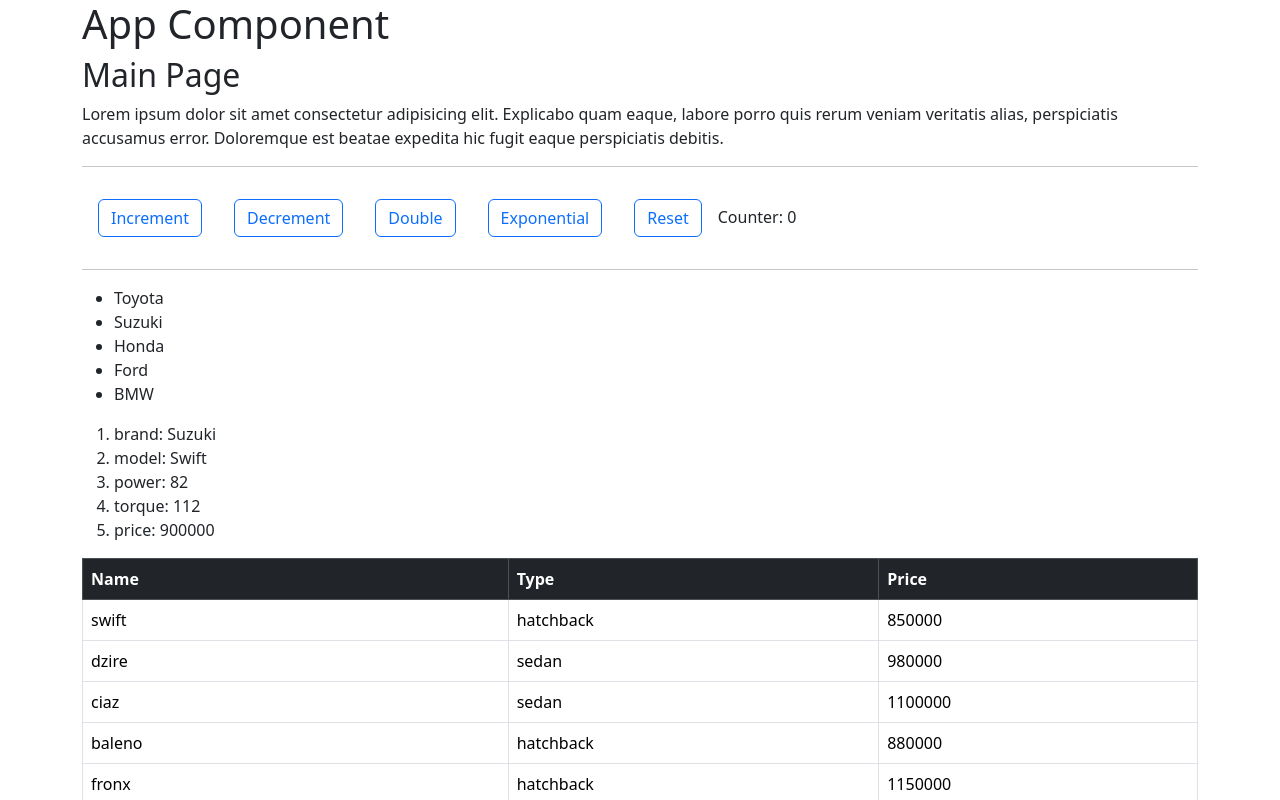
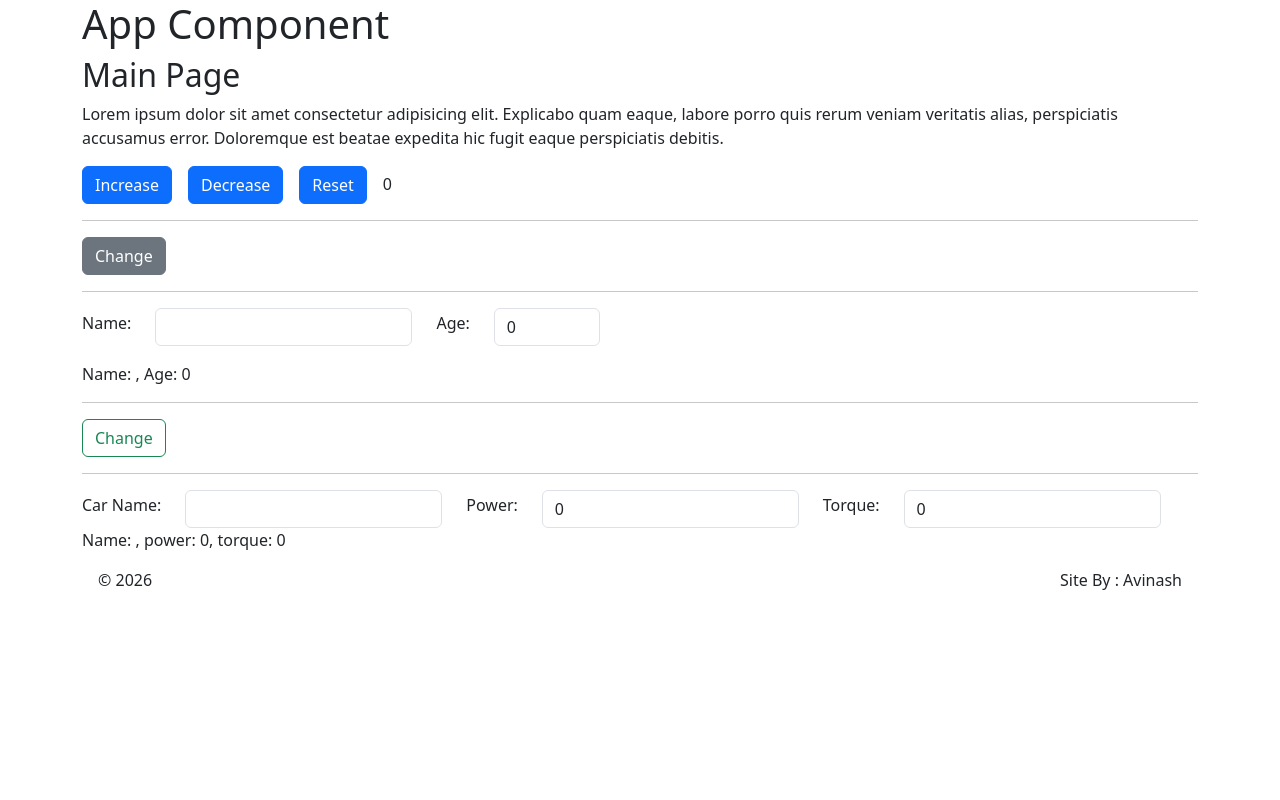
Before and after one commit to avimalhotra/react-feb26, a React (Vite) app: page / in a window 1280 px wide. Shown: the top 800 px of the page. Built offline with nearby package versions, Linux system fonts and the light colour scheme.

Commit message:
useStates

```diff
--- a/src/App.jsx
+++ b/src/App.jsx
@@ -1,46 +1,43 @@
 import Header from "./Header";
 import Footer from "./Footer";
 import Course from "./Course";
-import { useState } from "react";
-import Greet from "./Greets";
 
 import "bootstrap/dist/css/bootstrap.min.css";
 import "./index.css";
+import { useState } from "react";
 
 export default function App(){
 
-  const cars = ['Toyota', 'Suzuki', 'Honda', 'Ford', 'BMW'];
-  const car = { brand: 'Suzuki', model: 'Swift', power: 82, torque: 112, price: 900000};
-  const data= [
-                {"name": "swift", "type": "hatchback", "price":850000},
-                {"name": "dzire", "type": "sedan", "price":980000},
-                {"name": "ciaz", "type": "sedan", "price":1100000},
-                {"name": "baleno", "type": "hatchback", "price":880000},
-                {"name": "fronx", "type": "hatchback", "price":1150000},
-                {"name": "brezza", "type": "suv", "price":1250000},
-                {"name": "grand vitara", "type": "suv", "price":1990000},
-                {"name": "invicto", "type": "mpv", "price":2990000},
-                {"name": "alto", "type": "hatchback", "price":380000},
-                {"name": "s presso", "type": "hatchback", "price":350000},
-                {"name": "wagon r", "type": "hatchback", "price":500000},
-                {"name": "jimny", "type": "suv", "price":1400000}
-            ];
+    // console.log("Hello react");
 
-    const hatch=data.filter(elem=>elem.type=="hatchback");
-    console.log(hatch);
+    const [count,setCount]=useState(0);
+    const [name,setName]=useState("");
+    const [age,setAge]=useState(0);
+    const [car,setCar]=useState({name:"", power:0, torque:0});
+    const [cars,setCars]=useState(["swift","brezza"]);
+
+    console.log(car);
 
 
-   const numbers = [1, 2, 3, 4, 5, 6, 7, 8, 9, 10];
-   const even=numbers.filter((elem)=>elem%2==0);
-   const sum=numbers.reduce((x,y)=>x+y);
-   const boo=true;
+    function handleClick(){
+      // setCount(count+1);
+      // setCount(count+2);
+      // setCount(count+5);
+      setCount(count=>count+1);
+      setCount(count=>count+2);
+    }
 
-  //  console.log( sum );
+    function changeCar(){
+        // setCar({power:82});
+        // setCar({...car, power:82, torque:112});
+    }
 
-  //  console.log( even );
+    function changeCarData(e){
+      const {name,value}=e.target;
+      // console.log(e.target.name, e.target.value);
 
-
-  const [counter,setCounter]=useState(0);       // 2
+      setCar({...car, [name]:value });
+    }
 
 
   return (
@@ -49,54 +46,37 @@ export default function App(){
       <main>
         <h2>Main Page</h2>
         <p>Lorem ipsum dolor sit amet consectetur adipisicing elit. Explicabo quam eaque, labore porro quis rerum veniam veritatis alias, perspiciatis accusamus error. Doloremque est beatae expedita hic fugit eaque perspiciatis debitis.</p>
+        <button className="btn btn-primary me-3" onClick={()=>setCount(count+1)}>Increase</button>
+        <button className="btn btn-primary me-3" onClick={()=>setCount(count-1)}>Decrease</button>
+        <button className="btn btn-primary me-3" onClick={()=>setCount(0)}>Reset</button>
+        <output>{count}</output>
 
-        {/* <Course name="React" duration="4 months" num={pi} checkClick={handleClick} /> */}
-        {/* <Course name="Angular" duration="3 months" num={pi} checkClick={handleClick}/> */}
+        <hr />
+        <button className="btn btn-secondary" onClick={handleClick}>Change</button>
 
         <hr />
 
-        {/* 4 */}
-        <button className="btn btn-outline-primary m-3" onClick={()=>setCounter(i=>i+1)}>Increment</button>
-        <button className="btn btn-outline-primary m-3" onClick={()=>setCounter(i=>i-1)}>Decrement</button>
-        <button className="btn btn-outline-primary m-3" onClick={()=>setCounter(i=>2*i)}>Double</button>
-        <button className="btn btn-outline-primary m-3" onClick={()=>setCounter(i=>i*i)}>Exponential</button>
-        <button className="btn btn-outline-primary m-3" onClick={()=>setCounter(0)}>Reset</button>
-        {/* 3 */}
-        <output>Counter: {counter}</output>
+      <div className="row align-items-center">
+        <div className="col-auto"><label htmlFor="name" className="form-label">Name: </label></div>
+        <div className="col-auto"><input type="text" id="name" value={name} className="form-control" onChange={e=>setName(e.target.value)} /></div>
+        <div className="col-auto"><label htmlFor="age" className="form-label">Age: </label></div>
+        <div className="col-auto"><input type="number" id="age" value={age} onChange={e=>setAge(e.target.valueAsNumber)} className="form-control" min={20} max={35} /></div>
+      </div>
+      <div className="my-3"> Name: <output>{name}</output>, Age: <output>{age}</output></div>
+      <hr />
 
-        <hr />
+     <button className="btn btn-outline-success" onClick={changeCar}>Change</button>
+      <hr />
 
-        <ul>
-          {
-            cars.map((car,ind)=>(
-              <li key={ind}>{car}</li>
-            ))
-          }
-        </ul>
-        <ol>
-          {
-            Object.entries(car).map(([key,value]) => (
-              <li key={key}>{key}: {value} </li>
-            ))
-          }
-        </ol>
-
-        <table className="table table-bordered">
-          <thead className="table-dark"><tr><th>Name</th><th>Type</th><th>Price</th></tr></thead>
-        <tbody>
-          {
-            data.map((elem)=>(
-                <tr key={elem.name}><td>{elem.name}</td><td>{elem.type}</td><td>{elem.price}</td></tr>
-            ))
-          }
-        </tbody>
-        </table>
-
-        <hr />
-
-        <Greet check="Avi"></Greet>
-
-        <p>{ (boo) ? "yes" : "no" }</p>
+      <div className="row align-items-center">
+        <div className="col-auto"><label htmlFor="cname" className="form-label">Car Name: </label></div>
+        <div className="col-auto"><input type="text" id="cname" name="name" value={car.name} className="form-control" onChange={changeCarData} /></div>
+        <div className="col-auto"><label htmlFor="power" className="form-label">Power: </label></div>
+        <div className="col-auto"><input type="number" id="power" name="power" value={car.power} onChange={changeCarData} className="form-control" /></div>
+         <div className="col-auto"><label htmlFor="torque" className="form-label">Torque: </label></div>
+        <div className="col-auto"><input type="number" id="torque" name="torque" value={car.torque} onChange={changeCarData} className="form-control" /></div>
+        <div className="col-auto">Name: {car.name}, power: {car.power}, torque: {car.torque}</div>
+      </div>
 
 
       </main>
--- a/src/Course.jsx
+++ b/src/Course.jsx
@@ -1,6 +1,4 @@
-
 export default function Course({name,duration=0,num, checkClick}){
-
 
      return (
           <section className="card mb-3">
```
